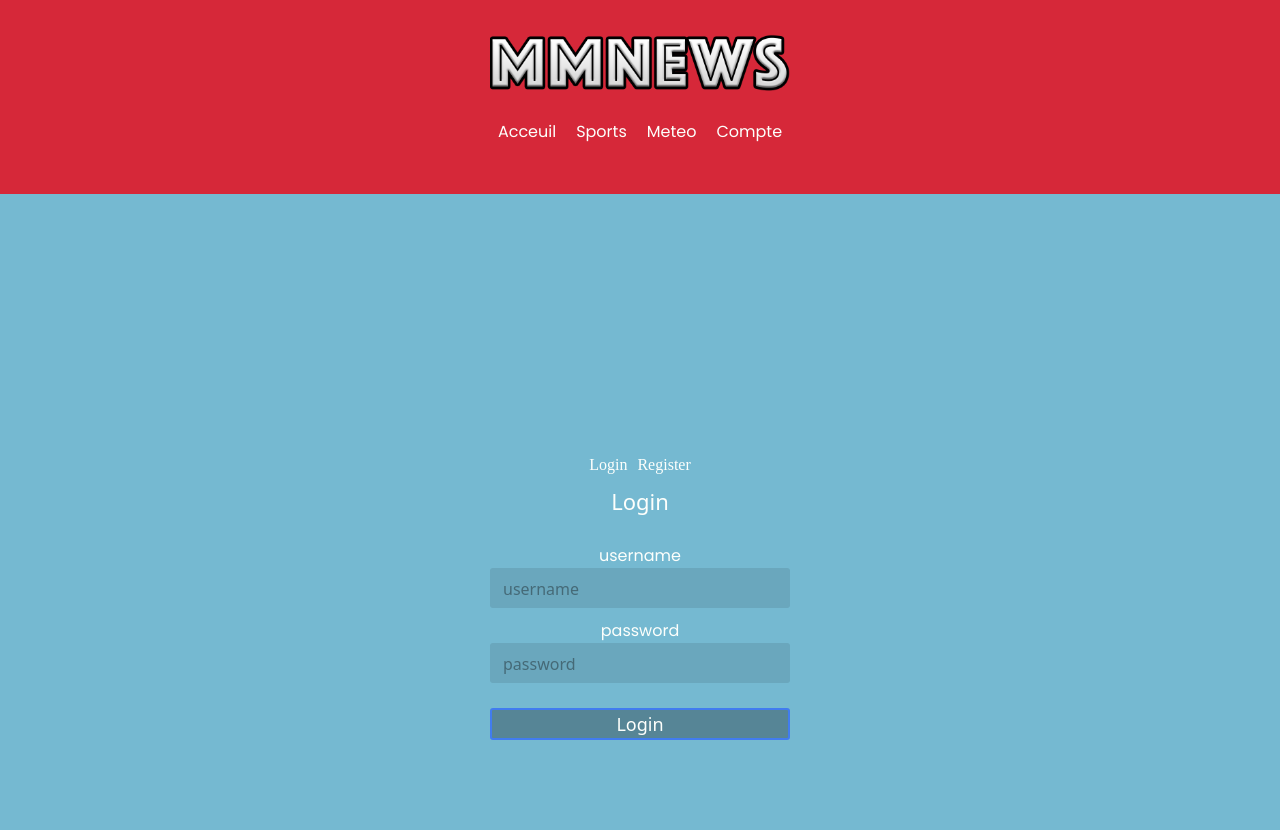
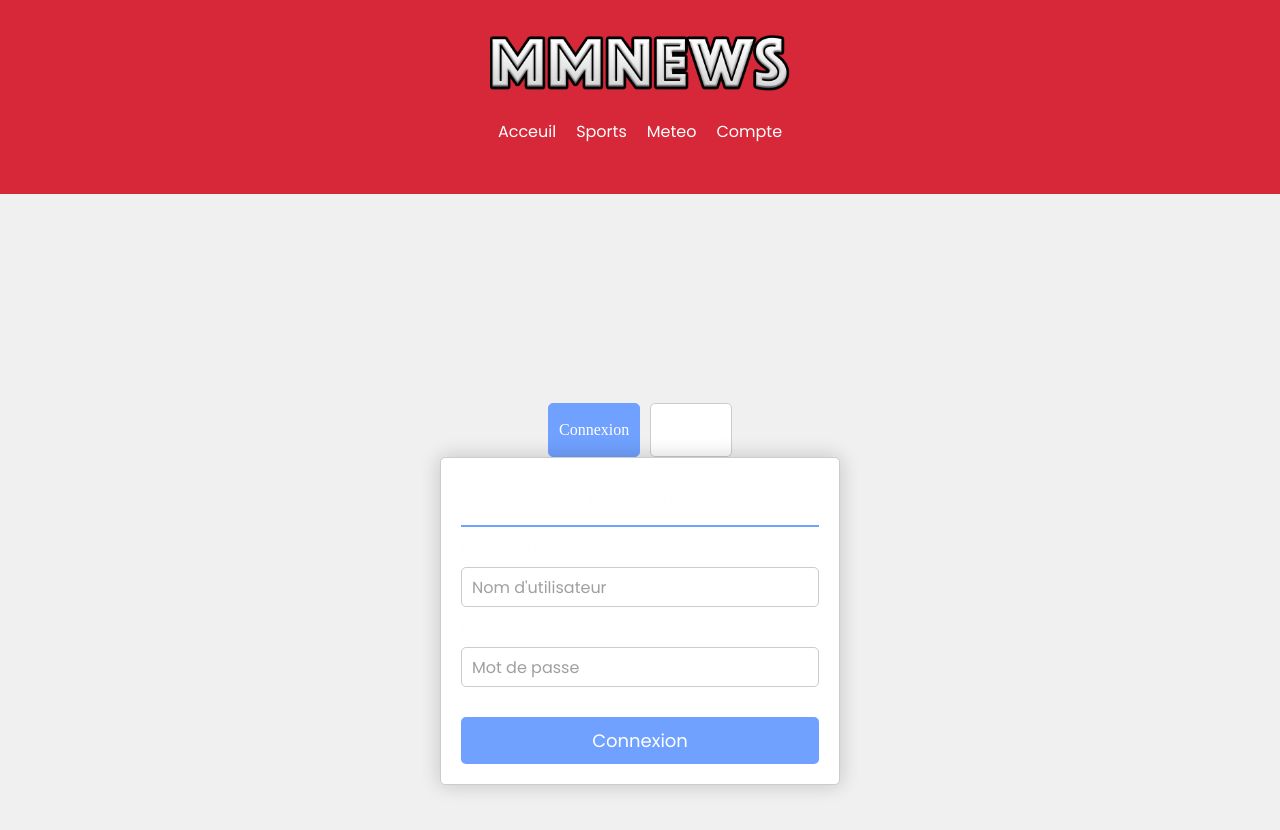
Before and after one commit to marcslr/apinews, a React (Create React App) app in the folder client/: page /signin in a window 1280 px wide. Shown: the top 830 px of the page. Built offline with nearby package versions, Linux system fonts and the light colour scheme.

Commit message:
modif formulaire

```diff
--- a/client/src/pages/login.js
+++ b/client/src/pages/login.js
@@ -1,235 +1,183 @@
-import React, { useContext, useState } from "react";
-// import ReactDOM from "react";
+import React, { useState } from "react";
 import "../styles/styleLogin.css";
 
-import axios from "axios";
-// import { AuthContext } from "../context/authContext";
-import { useNavigate } from "react-router-dom";
+export default function LoginPage() {
+  const [isLoginOpen, setIsLoginOpen] = useState(true);
+  const [isRegisterOpen, setIsRegisterOpen] = useState(false);
+  const [inputs, setInputs] = useState({
+    nomUtilisateur: "",
+    motDePasse: "",
+    prénom: "",
+    nom: "",
+    email: "",
+    confirmerMotDePasse: "",
+  });
+  const [messageErreur, setMessageErreur] = useState(null);
 
-export default class Log extends React.Component {
-  constructor(props) {
-    super(props);
-    this.state = { isLoginOpen: true, isRegisterOpen: false };
-  }
+  const handleChange = (e) => {
+    setInputs((prev) => ({ ...prev, [e.target.name]: e.target.value }));
+  };
 
-  // pour le changement du return() afficher dans la page
-  showLoginBox() {
-    this.setState({ isLoginOpen: true, isRegisterOpen: false });
-  }
+  const handleLoginSubmit = async (e) => {
+    e.preventDefault();
+  };
 
-  showRegisterBox() {
-    this.setState({ isRegisterOpen: true, isLoginOpen: false });
-  }
+  const handleRegisterSubmit = async (e) => {
+    e.preventDefault();
+  };
 
-  render() {
+  const toggleLoginRegister = () => {
+    setIsLoginOpen(!isLoginOpen);
+    setIsRegisterOpen(!isRegisterOpen);
+    setMessageErreur(null);
+  };
+
   return (
     <div className="root-container">
       <div className="box-container">
         <div
-            className={
-              "controller" +
-              (this.state.isLoginOpen ? "selected-controller" : "")
-            }
-            onClick={this.showLoginBox.bind(this)}
+          className={"controller" + (isLoginOpen ? " selected-controller" : "")}
+          onClick={toggleLoginRegister}
         >
-            Login
+          Connexion
         </div>
         <div
           className={
-              "controller" +
-              (this.state.isRegisterOpen ? "selected-controller" : "")
+            "controller" + (isRegisterOpen ? " selected-controller" : "")
           }
-            onClick={this.showRegisterBox.bind(this)}
+          onClick={toggleLoginRegister}
         >
-            Register
+          S'inscrire
         </div>
       </div>
       <div className="box-container">
-          {this.state.isLoginOpen && <LoginBox />}
-          {this.state.isRegisterOpen && <RegisterBox />}
-        </div>
-      </div>
-    );
-  }
-}
-
-// --------- bloc return 1 LOGIN
-function LoginBox() {
-  const [inputs, setInputs] = useState({
-    username: "",
-    password: "",
-  });
-
-  const [messageErreur, setMessageErreur] = useState(null);
-  // console.log(inputs);
-
-  const navigate = useNavigate();
-
-  //   const { login } = useContext(AuthContext);
-  const handleChange = (e) => {
-    setInputs((prev) => ({ ...prev, [e.target.name]: e.target.value }));
-  };
-
-  const handleSubmit = async (e) => {
-    e.preventDefault();
-    try {
-      // const res = await axios.post("/auth/login", inputs)
-      // console.log(res);
-      //   await login(inputs);
-      navigate("/admin/gestion");
-    } catch (err) {
-      setMessageErreur(err.response.data);
-    }
-  };
-
-  return (
-    <div className="inner-container">
-      <div className="header">Login</div>
-      <div className="box">
-        <div className="input-group">
-          <label htmlFor="username">username</label>
-          <input
-            type="text"
-            name="username"
-            className="login-input"
-            placeholder="username"
-            onChange={handleChange}
+        {isLoginOpen ? (
+          <LoginForm
+            inputs={inputs}
+            handleChange={handleChange}
+            handleSubmit={handleLoginSubmit}
+            messageErreur={messageErreur}
           />
-        </div>
-
-        <div className="input-group">
-          <label htmlFor="password">password</label>
-          <input
-            type="password"
-            name="password"
-            className="login-input"
-            placeholder="password"
-            onChange={handleChange}
+        ) : (
+          <RegisterForm
+            inputs={inputs}
+            handleChange={handleChange}
+            handleSubmit={handleRegisterSubmit}
+            messageErreur={messageErreur}
           />
-        </div>
-
-        {messageErreur && <p>{messageErreur}</p>}
-        <button type="button" className="login-btn" onClick={handleSubmit}>
-          Login
-        </button>
+        )}
       </div>
     </div>
   );
 }
 
-// --------- bloc return 2 REGISTER
-function RegisterBox() {
-  const [inputs, setInputs] = useState({
-    username: "",
-    email: "",
-    password: "",
-    prenom: "",
-    nom: "",
-    adresse: "",
-    codepost: "",
-  });
-
-  const [messageErreur, setMessageErreur] = useState(null);
-  // console.log(inputs);
-
-  const handleChange = (e) => {
-    setInputs((prev) => ({ ...prev, [e.target.name]: e.target.value }));
-  };
-
-  const handleSubmit = async (e) => {
-    e.preventDefault();
-    try {
-      const res = await axios.post("/auth", inputs);
-      console.log(res);
-    } catch (err) {
-      setMessageErreur(err.response.data);
-    }
-  };
+function LoginForm({ inputs, handleChange, handleSubmit, messageErreur }) {
   return (
     <div className="inner-container">
-      <div className="header">Register</div>
+      <div className="header">Connexion</div>
       <div className="box">
+        <form onSubmit={handleSubmit}>
           <div className="input-group">
-          <label htmlFor="username">Nom d'utilisateur : </label>
+            <label htmlFor="nomUtilisateur">Nom d'utilisateur :</label>
             <input
               type="text"
-            name="username"
+              name="nomUtilisateur"
               className="login-input"
-            placeholder="nom d'utilisateur"
+              placeholder="Nom d'utilisateur"
               onChange={handleChange}
+              value={inputs.nomUtilisateur}
             />
           </div>
           <div className="input-group">
-          <label htmlFor="username">Nom : </label>
-          <input
-            type="text"
-            name="nom"
-            className="login-input"
-            placeholder="nom"
-            onChange={handleChange}
-          />
-        </div>
-        <div className="input-group">
-          <label htmlFor="username">Prénom : </label>
-          <input
-            type="text"
-            name="prenom"
-            className="login-input"
-            placeholder="prénom"
-            onChange={handleChange}
-          />
-        </div>
-
-        <div className="input-group">
-          <label htmlFor="password">Email : </label>
-          <input
-            type="email"
-            name="email"
-            className="login-input"
-            placeholder="password"
-            onChange={handleChange}
-          />
-        </div>
-
-        <div className="input-group">
-          <label htmlFor="password">Mot de passe : </label>
+            <label htmlFor="motDePasse">Mot de passe :</label>
             <input
               type="password"
-            name="password"
+              name="motDePasse"
               className="login-input"
-            placeholder="mot de passe"
+              placeholder="Mot de passe"
               onChange={handleChange}
-          />
-        </div>
-
-        <div className="input-group">
-          <label htmlFor="password">Adresse :</label>
-          <input
-            type="text"
-            name="adresse"
-            className="login-input"
-            placeholder="adresse"
-            onChange={handleChange}
-          />
-        </div>
-        <div className="input-group">
-          <label htmlFor="password">Code Postal :</label>
-          <input
-            type="text"
-            name="codepost"
-            className="login-input"
-            placeholder="code postal"
-            onChange={handleChange}
+              value={inputs.motDePasse}
             />
           </div>
           {messageErreur && <p>{messageErreur}</p>}
-        <button type="button" className="login-btn" onClick={handleSubmit}>
-          Enregistrer
+          <button type="submit" className="login-btn">
+            Connexion
           </button>
+        </form>
       </div>
     </div>
   );
 }
 
-// const root = ReactDOM.createRoot(document.getElementById('root'));
-// root.render(<Log />);
+function RegisterForm({ inputs, handleChange, handleSubmit, messageErreur }) {
+  return (
+    <div className="inner-container">
+      <div className="header">Inscription</div>
+      <div className="box">
+        <form onSubmit={handleSubmit}>
+          <div className="input-group">
+            <label htmlFor="prénom">Prénom :</label>
+            <input
+              type="text"
+              name="prénom"
+              className="login-input"
+              placeholder="Prénom"
+              onChange={handleChange}
+              value={inputs.prénom}
+            />
+          </div>
+          <div className="input-group">
+            <label htmlFor="nom">Nom :</label>
+            <input
+              type="text"
+              name="nom"
+              className="login-input"
+              placeholder="Nom"
+              onChange={handleChange}
+              value={inputs.nom}
+            />
+          </div>
+          <div className="input-group">
+            <label htmlFor="email">Email :</label>
+            <input
+              type="email"
+              name="email"
+              className="login-input"
+              placeholder="Email"
+              onChange={handleChange}
+              value={inputs.email}
+            />
+          </div>
+          <div className="input-group">
+            <label htmlFor="motDePasse">Mot de passe :</label>
+            <input
+              type="password"
+              name="motDePasse"
+              className="login-input"
+              placeholder="Mot de passe"
+              onChange={handleChange}
+              value={inputs.motDePasse}
+            />
+          </div>
+          <div className="input-group">
+            <label htmlFor="confirmerMotDePasse">
+              Confirmer le mot de passe :
+            </label>
+            <input
+              type="password"
+              name="confirmerMotDePasse"
+              className="login-input"
+              placeholder="Confirmer le mot de passe"
+              onChange={handleChange}
+              value={inputs.confirmerMotDePasse}
+            />
+          </div>
+          {messageErreur && <p>{messageErreur}</p>}
+          <button type="submit" className="login-btn">
+            S'inscrire
+          </button>
+        </form>
+      </div>
+    </div>
+  );
+}
--- a/client/src/styles/admin.css
+++ b/client/src/styles/admin.css
@@ -4,7 +4,6 @@
 }
 
 .pageAdmin {
-    /* height: 100vh;*/
     width: 100%;
     height: auto;
     background-color: var(--vert-fonce);
--- a/client/src/styles/styleLogin.css
+++ b/client/src/styles/styleLogin.css
@@ -1,155 +1,119 @@
-#root {
+/* styleLogin.css */
+
+/* Styles pour le conteneur principal */
+.root-container {
   width: 100%;
-    height: 100%;
-    box-sizing: border-box;
+  height: 100vh;
+  display: flex;
+  flex-direction: column;
+  justify-content: center;
+  align-items: center;
+  background-color: #f0f0f0; /* Couleur d'arrière-plan */
 }
 
-/* $var(--bleu-theme)_theme: #70a1ff */
-
-/* Root Container */
-.root-container {
-    width: 100%;
-    min-height: 800px;
-    height: auto;
-
-    display: flex;
-    justify-content: center;
-    align-items: center;
-    flex-direction: column;
-}
-
-.box-controller {
-    border: 2px solid red ;
-    height: 100%;
-    visibility: 1s ease-out;
-    display: -webkit-box;
-    display: -ms-flexbox;
-    display: flex;
-    max-width: 24em;
-    min-width: 21em;
-    height: 35px;
-    -webkit-box-shadow: 0px 0px 20px 0px rgba(15, 15, 15, 0.2);
-    box-shadow: 0px 0px 20px 0px rgba(15, 15, 15, 0.2);
-    margin-bottom: 30px;
-    align-items: center;
-    transition: visibility 0.5s ease-out;
-}
-
+/* Styles pour les onglets de login et d'inscription */
 .controller {
   flex: 1;
   text-align: center;
-    height: 100%;
   line-height: 2;
   cursor: pointer;
+  padding: 10px;
+  background-color: #ffffff; /* Couleur de fond */
+  border: 1px solid #ccc; /* Bordure */
+  border-radius: 5px;
+  transition: background-color 0.3s ease;
 }
 
-/* Currenly Selected Controller */
 .selected-controller {
-    transition: border 0.5s ease-out;
-    border-bottom: 2px solid var(--bleu-theme);
-    /*$var(--bleu-theme)_theme*/
+  background-color: #70a1ff; /* Couleur de fond lorsque sélectionné */
+  color: #ffffff; /* Couleur du texte lorsque sélectionné */
+  border: 1px solid #70a1ff; /* Bordure lorsque sélectionné */
 }
 
-.box-controller {
+/* Styles pour les formulaires de login et d'inscription */
+.box-container {
   display: flex;
-    flex-direction: column;
-    max-width: 24em;
-    min-width: 21em;
-    box-shadow: 0px 0px 20px 0px rgba(15, 15, 15, 0.2);
-    border-radius: 6px;
-    padding: 24px;
+  gap: 10px;
 }
 
 .inner-container {
-    /* visibility: hidden; */
-    transition: visibility 0.2 ease-out;
+  width: 100%;
+  max-width: 400px; /* Largeur maximale du formulaire */
+  padding: 20px;
+  background-color: #ffffff; /* Couleur de fond */
+  border: 1px solid #ccc; /* Bordure */
+  border-radius: 5px;
+  box-shadow: 0px 0px 20px rgba(15, 15, 15, 0.2);
 }
 
-.inner-container.show {
-    visibility: visible;
-}
-
-/*Header*/
 .header {
   text-align: center;
-    padding: 5px;
-    margin-bottom: 17px;
-    /* margin-left: 35px; */
-    /* margin-right: 35px; */
-    font-family: system-ui, -apple-system, BlinkMacSystemFont, 'Segoe UI', Roboto, Oxygen, Ubuntu, Cantarell, 'Open Sans', 'Helvetica Neue', sans-serif;
-    font-size: 22px;
-    border-bottom: 2px solid var(--bleu-theme);
+  padding: 10px;
+  font-size: 24px;
+  border-bottom: 2px solid #70a1ff; /* Bordure inférieure */
 }
 
 .box {
   display: flex;
   flex-direction: column;
-    justify-content: center;
+  align-items: center;
 }
 
 .input-group {
-    display: flex;
-    flex-direction: column;
-    margin-top: 5px;
-    margin-bottom: 5px;
+  width: 100%;
+  text-align: left;
+  margin-top: 10px;
+  margin-bottom: 10px;
 }
 
-/* Label */
+/* Styles pour les labels */
 .login-label {
-    font-family: system-ui, -apple-system, BlinkMacSystemFont, 'Segoe UI', Roboto, Oxygen, Ubuntu, Cantarell, 'Open Sans', 'Helvetica Neue', sans-serif;
-    font-size: 20px;
+  font-size: 18px;
   font-weight: 600;
   padding-left: 5px;
+  text-align: left;
 }
 
-/* Input */
+/* Styles pour les champs de formulaire */
 .login-input {
-    height: 2.1em;
-    border-radius: 3px;
-    border: 1px solid var(--bleu-theme);
-    transition: border 0.4s ease-out;
-    padding: 13px;
-    font-family: system-ui, -apple-system, BlinkMacSystemFont, 'Segoe UI', Roboto, Oxygen, Ubuntu, Cantarell, 'Open Sans', 'Helvetica Neue', sans-serif;
-    font-size: 19px;
-    color: #3e3e42;
-    background: rgba(15, 15, 15, 0.1);
+  width: 100%;
+  height: 40px;
+  border: 1px solid #ccc;
+  border-radius: 5px;
+  padding: 10px;
+  font-size: 16px;
+  margin-top: 5px;
+  transition: border 0.4s ease;
 }
 
 .login-input:hover {
-    border: 2px solid var(--bleu-theme);
+  border: 2px solid #70a1ff; /* Bordure au survol */
 }
 
 .login-input:focus {
-    border: 2px solid #6565e7;
+  border: 2px solid #70a1ff; /* Bordure au focus */
   box-shadow: 0px 0px 20px rgba(15, 15, 15, 0.2);
 }
 
-/* Input Placeholder */
 .login-input::placeholder {
-    font-family: system-ui, -apple-system, BlinkMacSystemFont, 'Segoe UI', Roboto, Oxygen, Ubuntu, Cantarell, 'Open Sans', 'Helvetica Neue', sans-serif;
-    font-size: 16px;
-    color: rgba(15, 15, 15, 0.4);
+  color: rgba(15, 15, 15, 0.4); /* Couleur du texte de l'espace réservé */
 }
 
+/* Styles pour les boutons */
 .login-btn {
-    padding: 2px 30px;
-    /* background-color: #417cef */
+  width: 100%;
+  padding: 10px;
+  background-color: #70a1ff; /* Couleur de fond du bouton */
   border: 0;
   font-size: 18px;
-    border-radius: 3px;
-    font-family: system-ui, -apple-system, BlinkMacSystemFont, 'Segoe UI', Roboto, Oxygen, Ubuntu, Cantarell, 'Open Sans', 'Helvetica Neue', sans-serif;
-    /* font-family: Oxygen, sans-serif; */
-    background-color: rgba(15, 15, 15, 0.3);
+  border-radius: 5px;
+  color: #ffffff; /* Couleur du texte du bouton */
   margin-top: 20px;
-    border: 2px solid #417cef;
-    transition: background-color 0.3s ease-out;
   cursor: pointer;
+  transition: background-color 0.3s ease, transform 0.2s ease;
 }
 
-.box-container {
-    display: flex;
-    justify-content: center;
-    align-items: center;
-    text-align: center;
-    gap: 10px;
+.login-btn:hover {
+  background-color: #417cef; /* Couleur de fond au survol */
+  transform: scale(1.05); /* Zoom au survol */
 }
```
Lines whose indentation alone changed are shown as unchanged.
